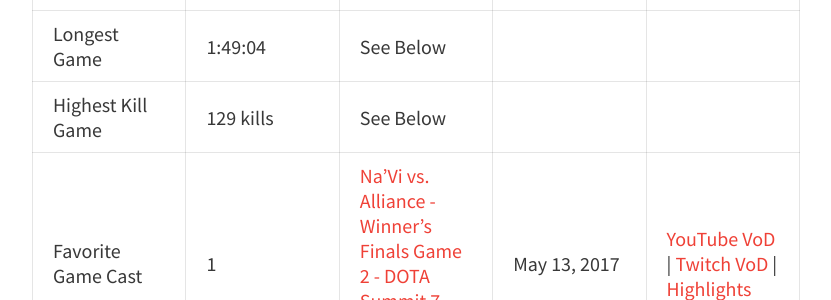
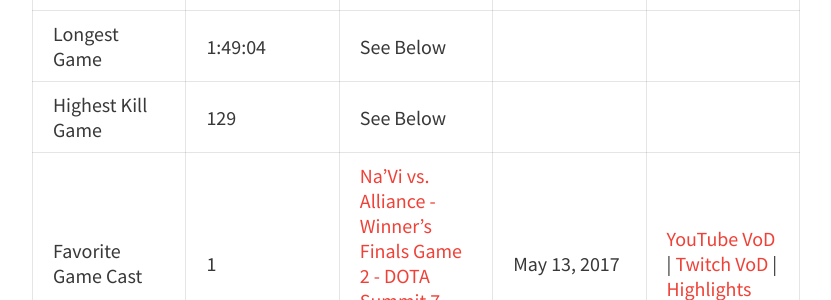
Before and after one commit to tsunami643/blog, a Jekyll site: the page built from _posts/2017-09-04-casting-year-one.md, in a window 1280 px wide and 900 px high, scrolled down 14915 px. Shown: the part 155-455 px from the top of the window, without its empty margins (224-1055 px from the left). Built offline with Jekyll 4.4.1, drawn with Linux system fonts in a browser that asks for light colours; comment, search, counter and statistics services are not loaded.

Commit message:
label consistency

```diff
--- a/_posts/2017-09-04-casting-year-one.md
+++ b/_posts/2017-09-04-casting-year-one.md
@@ -198,7 +198,7 @@ In any industry, when you're unproven, you're a risk. My invitation to this Hub
 | Lowest Kills/min Game       | 0.54      | [iG vs. LFY - Series A-4 Group Stage - DAC 2017 - China Qualifier]((https://www.dotabuff.com/matches/2914098996))                 | Jan. 13, 2017 | [Twitch VoD](https://www.twitch.tv/videos/114557513?t=02h36m14s)                            |
 | Shortest Game               | 13:04     | [Na’Vi vs. Hive - Kiev Major Regional Qualifiers - CIS Region]((https://www.dotabuff.com/matches/3048419187))                     | Mar. 11, 2017 | [Twitch VoD](https://www.twitch.tv/videos/129048607)                            |
 | Longest Game                | 1:49:04   | See Below                                                                        |               |                                       |
-| Highest Kill Game           | 129 kills | See Below                                                                        |               |                                       |
+| Highest Kill Game           | 129       | See Below                                                                        |               |                                       |
 | Favorite Game Cast          | 1         | [Na’Vi vs. Alliance - Winner’s Finals Game 2 - DOTA Summit 7 - European Qualifier]((http://www.dotabuff.com/matches/3176125586)) | May 13, 2017  | [YouTube VoD](https://www.youtube.com/watch?v=-RRktajAlY0) \| [Twitch VoD](https://www.twitch.tv/videos/143014763) \| [Highlights](https://www.youtube.com/watch?v=yqveKqA7c8w) |
 
 ## The future, except not on a twitlonger so who cares
```
